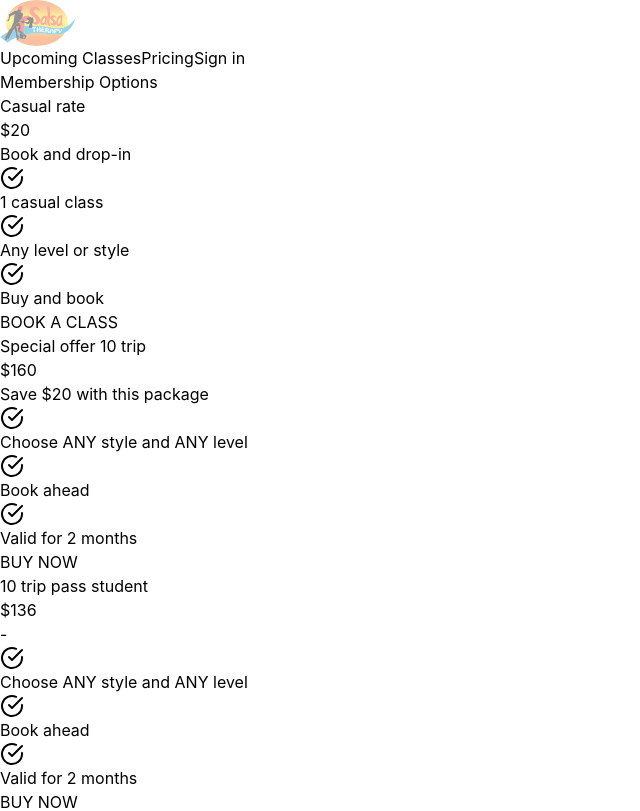
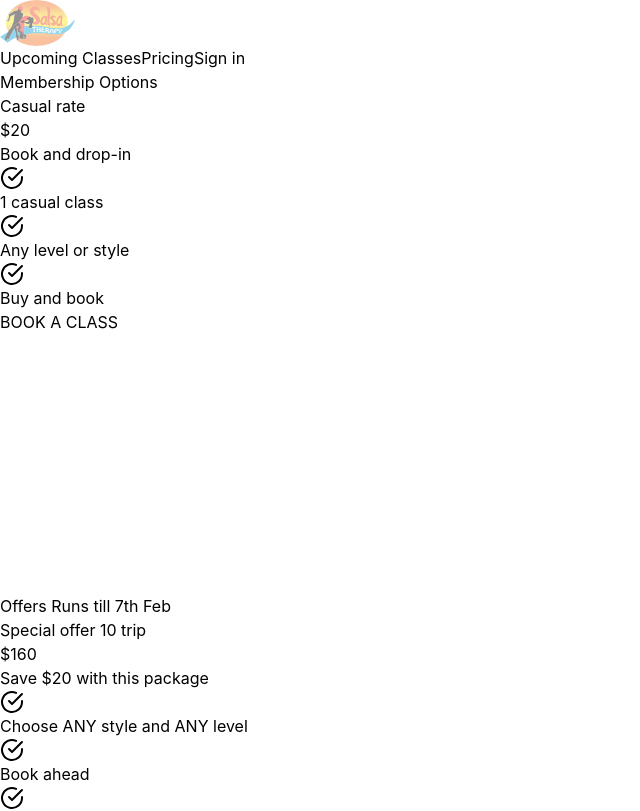
Before and after one commit to malinmalliyawadu/salsa-therapy-booking-system, a Next.js app: page /pricing in a window 1280 px wide. Shown: the top 811 px of the page, without its empty margins (0-640 px from the left). Built offline with nearby package versions, Linux system fonts and the light colour scheme; no server answers.

Commit message:
Revert "Testing if this fixes styles missing"
This reverts commit e4269b286fafadd03cbe77fb9753df9e85f75820.

```diff
--- a/components/PriceCard.tsx
+++ b/components/PriceCard.tsx
@@ -22,8 +22,22 @@ export const PriceCard: React.FC<Props> = ({
   isMostPopular = false,
 }) => {
   return (
-    <div className={`w-11/12 mx-w-sm sm:w-3/5 lg:w-1/3 sm:my-5 my-8 relative`}>
-      <div className="flex flex-col bg-white text-black rounded-lg border-t border-gray-100 shadow-lg overflow-hidden">
+    <div
+      className={`w-11/12 mx-w-sm sm:w-3/5 lg:w-1/3 sm:my-5 my-8 relative z-${
+        isMostPopular ? 10 : 0
+      } border border-gray-200 ${
+        isMostPopular ? "rounded-b-lg" : "rounded-lg"
+      } mx-2 shadow-md`}
+    >
+      {isMostPopular && (
+        <div className="text-sm leading-none rounded-t-lg bg-pink-500 text-white font-semibold uppercase py-4 text-center tracking-wide">
+          Offers Runs till 7th Feb
+        </div>
+      )}
+      <div
+        style={{ minHeight: "500px" }}
+        className="flex flex-col bg-white text-black rounded-lg border-t border-gray-100 shadow-lg overflow-hidden"
+      >
         <div className="block text-left text-sm sm:text-md max-w-sm mx-auto mt-2 text-black px-8 lg:px-6">
           <h1 className="flex items-center justify-center text-2xl font-medium uppercase p-3 pb-0 text-center tracking-wide mb-4 h-24">
             {name}
```
